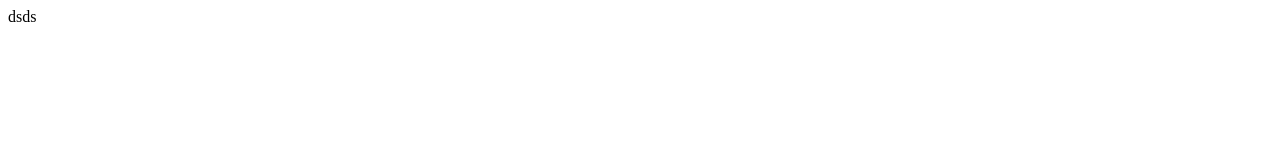
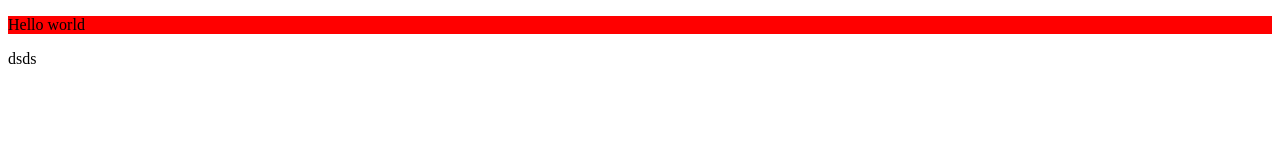
Before and after one commit to DmitriEr/StartUp-Page, a plain HTML site: page index.html in a window 1280 px wide. Drawn offline with Linux system fonts and the light colour scheme.

Commit message:
fix change less to Sass

```diff
--- a/index.html
+++ b/index.html
@@ -4,9 +4,11 @@
     <meta charset="UTF-8">
     <meta name="viewport" content="width=device-width, initial-scale=1.0">
     <meta http-equiv="X-UA-Compatible" content="ie=edge">
+    <link rel="stylesheet" href="style.css">
     <title>Document</title>
 </head>
 <body>
+    <p class="class-hello">Hello world</p>
     dsds
 </body>
 </html>
--- a/style.less
+++ /dev/null
@@ -1,6 +0,0 @@
-@background-color: red;
-
-body {
-    background-color: @background-color;
-    height: 1000px;
-}
--- /dev/null
+++ b/style.sass
@@ -0,0 +1,8 @@
+$background-color: red
+
+body
+    background-color: $background-color,s
+    height: 1000px
+
+.class-hello
+    background-color: $background-color
```
Also changed, not shown: style.css, 1 other file.
